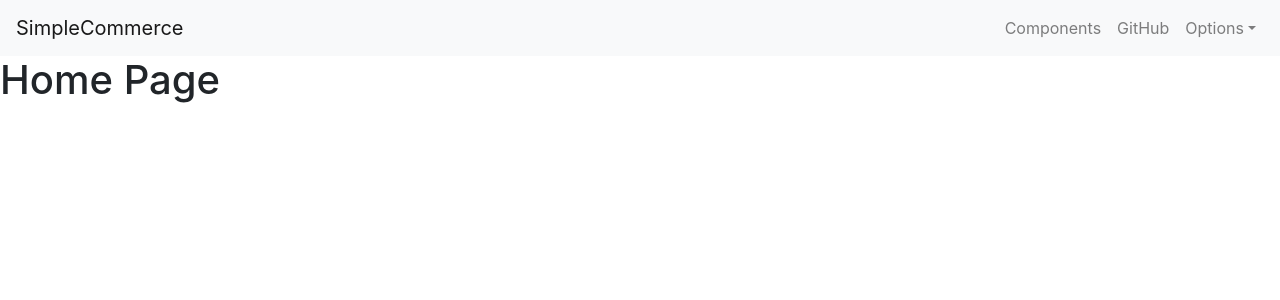
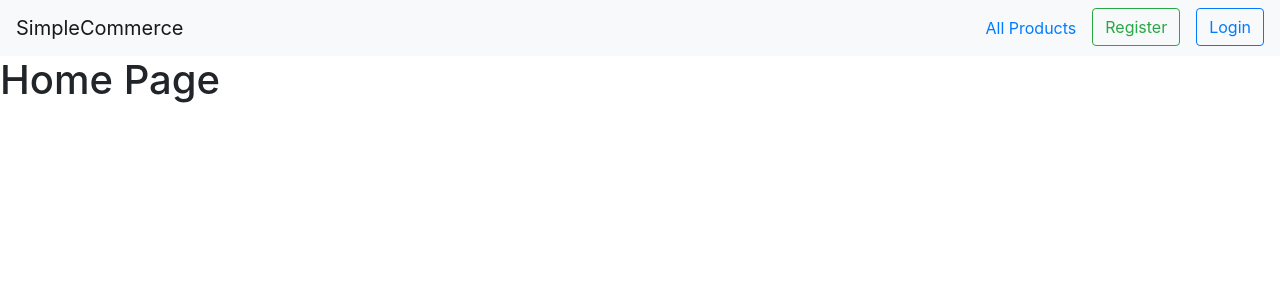
Before and after one commit to kennyosc/jc9simplecommerce, a React (Create React App) app: page / in a window 1280 px wide. Shown: the top 300 px of the page. Built offline with nearby package versions, Linux system fonts and the light colour scheme.

Commit message:
add navbar in header.js

```diff
--- a/src/components/Header.js
+++ b/src/components/Header.js
@@ -1,5 +1,8 @@
 import React,{Component} from 'react'
+
+//npm install --save reactstrap
 import {
+    Button,
     Collapse,
     Navbar,
     NavbarToggler,
@@ -11,6 +14,7 @@ import {
     DropdownToggle,
     DropdownMenu,
     DropdownItem } from 'reactstrap';
+import {Link} from 'react-router-dom'
 
 
 class Header extends Component{
@@ -36,29 +40,21 @@ class Header extends Component{
           <NavbarToggler onClick={this.toggle} />
           <Collapse isOpen={this.state.isOpen} navbar>
             <Nav className="ml-auto" navbar>
-              <NavItem>
-                <NavLink href="/components/">Components</NavLink>
+              <NavItem className="my-2">
+                <Link to="/components/">All Products</Link>
               </NavItem>
               <NavItem>
-                <NavLink href="https://github.com/reactstrap/reactstrap">GitHub</NavLink>
+                  {/* karena Button in digunakan untuk ke link, makanya di wrap dengan <Link></Link> */}
+                <Link to="/register">
+                    <Button color="outline-success" className="mx-3">Register</Button>
+                </Link>
               </NavItem>
-              <UncontrolledDropdown nav inNavbar>
-                <DropdownToggle nav caret>
-                  Options
-                </DropdownToggle>
-                <DropdownMenu right>
-                  <DropdownItem>
-                    Option 1
-                  </DropdownItem>
-                  <DropdownItem>
-                    Option 2
-                  </DropdownItem>
-                  <DropdownItem divider />
-                  <DropdownItem>
-                    Reset
-                  </DropdownItem>
-                </DropdownMenu>
-              </UncontrolledDropdown>
+              <NavItem>
+                  <Link to='/login'>
+                    <Button color="outline-primary">Login</Button>
+                  </Link>
+              </NavItem>
+
             </Nav>
           </Collapse>
         </Navbar>
```
